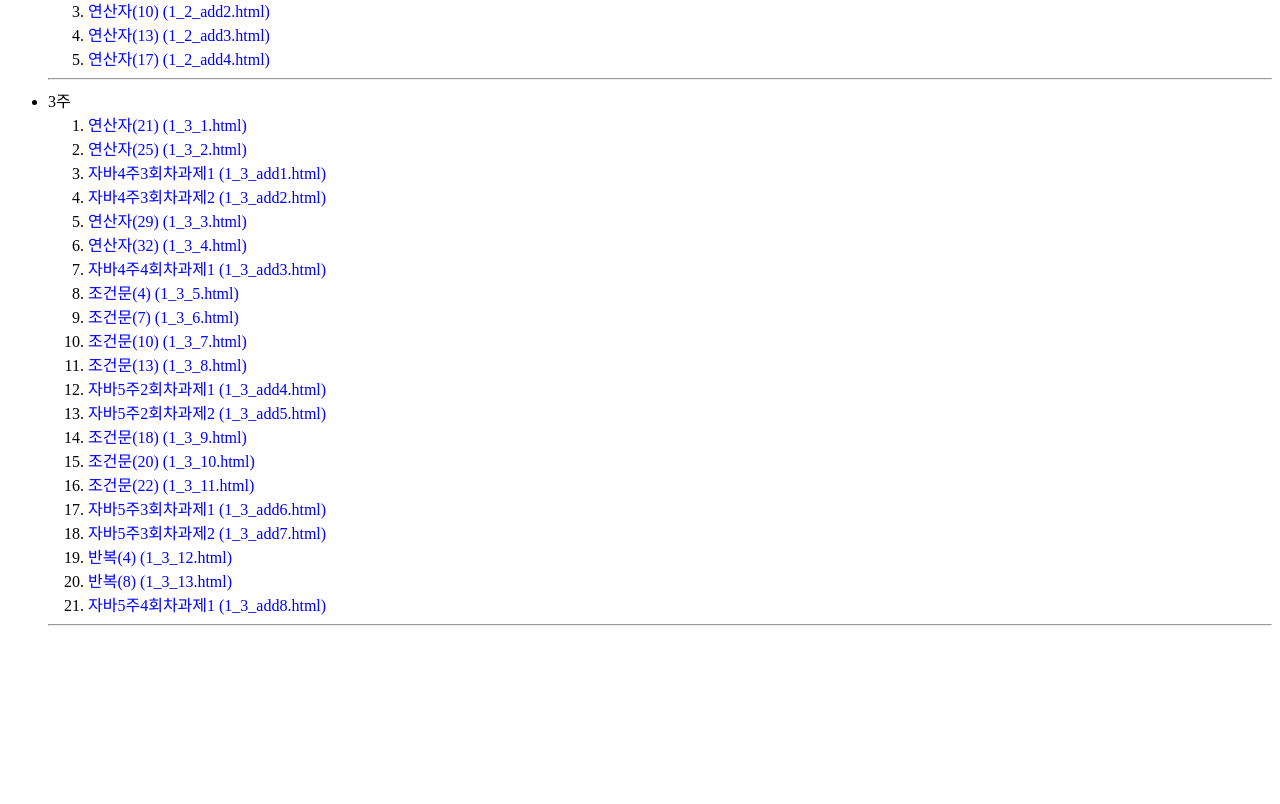
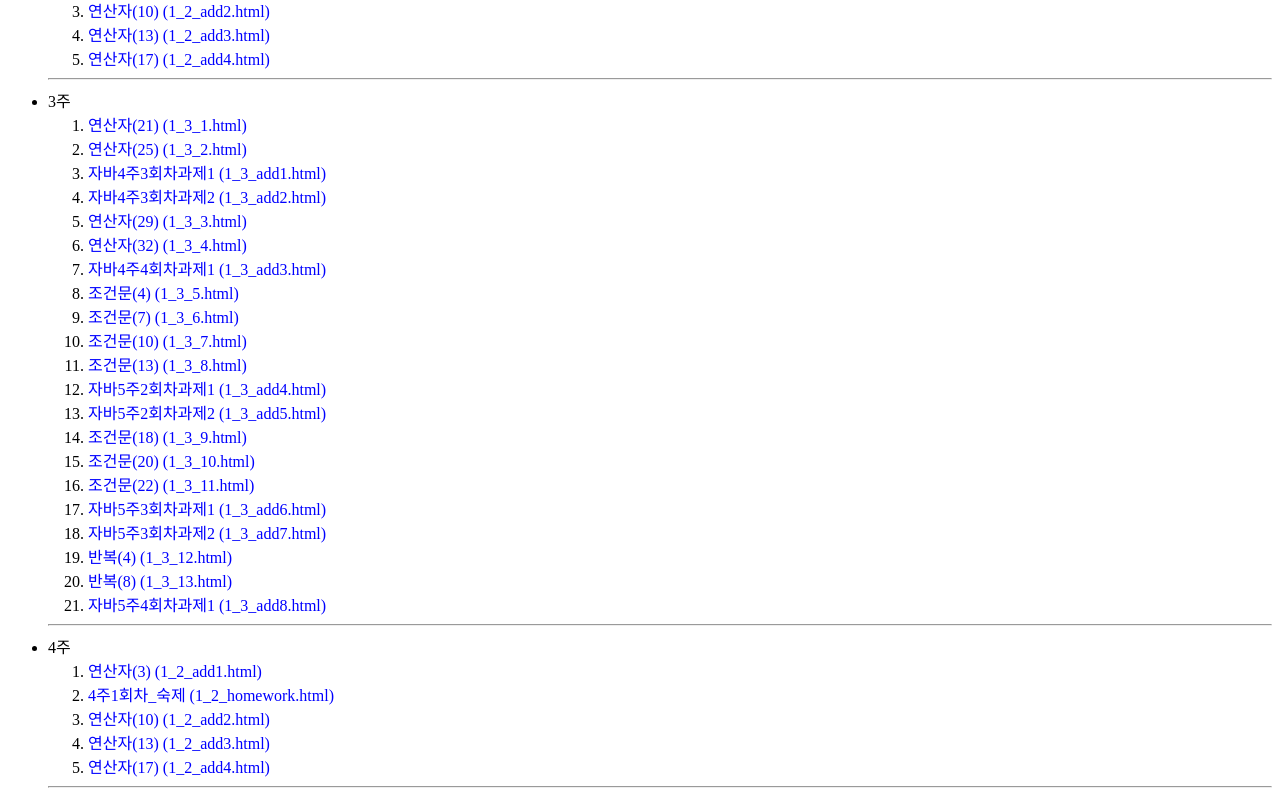
Before and after one commit to acanis3547/acanis3547.github.io, a plain HTML site: page index.html in a window 1280 px wide. Shown: the part 329-1133 px from the top of the page. Before the commit the page ends 971 px from the top, so only its background shows below. Drawn offline with Linux system fonts and the light colour scheme.

Commit message:
Update index.html

```diff
--- a/index.html
+++ b/index.html
@@ -51,6 +51,13 @@
   <li><a href="https://acanis3547.github.io/java/1_3_13.html">반복(8) (1_3_13.html)</a></li>
   <li><a href="https://acanis3547.github.io/java/1_3_add8.html">자바5주4회차과제1 (1_3_add8.html)</a></li>
   </ol><hr/>
-
+      <li> 4주 </li>
+  <ol>
+  <li><a href="https://acanis3547.github.io/java/1_4_1.html">연산자(3) (1_2_add1.html)</a></li>
+    <li><a href="https://acanis3547.github.io/java/1_4_add1.html">4주1회차_숙제 (1_2_homework.html)</a></li>
+  <li><a href="https://acanis3547.github.io/java/1_4_add2.html">연산자(10) (1_2_add2.html)</a></li>
+  <li><a href="https://acanis3547.github.io/java/1_4_add3.html">연산자(13) (1_2_add3.html)</a></li>
+  <li><a href="https://acanis3547.github.io/java/1_4_add4.html">연산자(17) (1_2_add4.html)</a></li>
+  </ol><hr/>
   </ul>
 </body></html>
```
